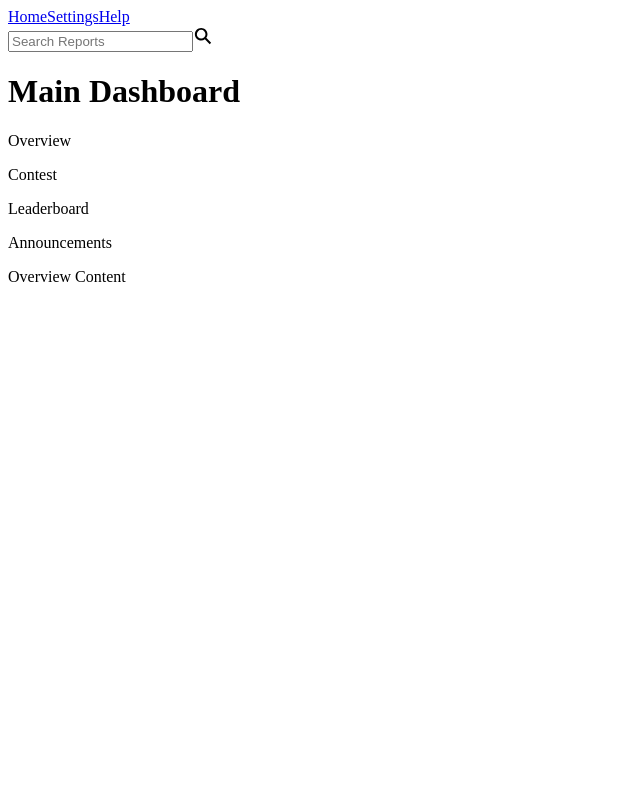
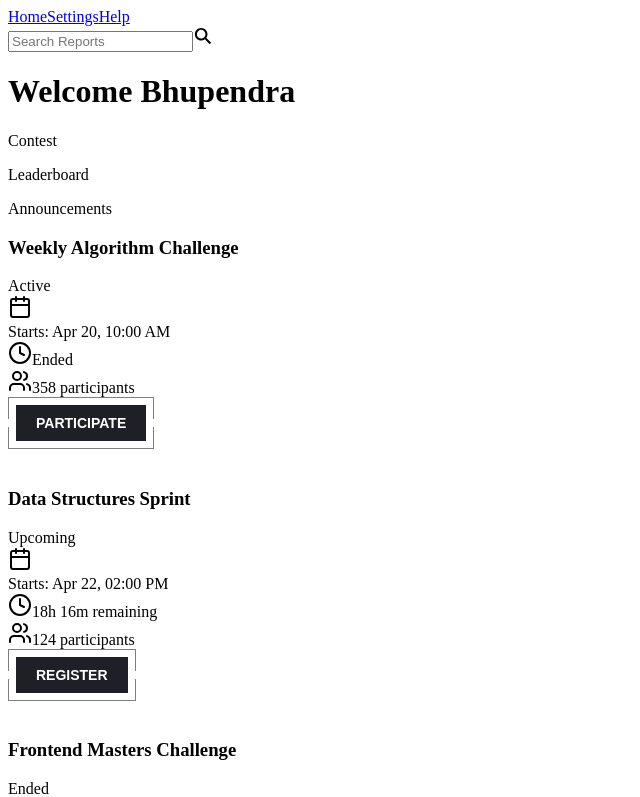
Before and after one commit to Bhupendra-003/concat, a Next.js app: page / in a window 1280 px wide. Shown: the top 797 px of the page, without its empty margins (0-640 px from the left). Built offline with nearby package versions, Linux system fonts and the light colour scheme.

Commit message:
listing contests

```diff
--- a/package.json
+++ b/package.json
@@ -16,6 +16,7 @@
     "react": "^19.0.0",
     "react-dom": "^19.0.0",
     "react-icons": "^5.5.0",
+    "styled-components": "^6.1.17",
     "tailwind-merge": "^3.2.0",
     "tw-animate-css": "^1.2.8"
   },
--- a/src/app/page.tsx
+++ b/src/app/page.tsx
@@ -1,6 +1,7 @@
 "use client";
 import React, { useState } from 'react';
 import Header from '../components/Header';
+import Contest from '@/components/tabs/Contest';
 
 interface TabData {
   id: number;
@@ -10,7 +11,6 @@ interface TabData {
 
 function Page() {
   const tabs: TabData[] = [
-    { id: 0, label: "Overview", width: "w-8" },
     { id: 1, label: "Contest", width: "w-6" },
     { id: 2, label: "Leaderboard", width: "w-12" },
     { id: 3, label: "Announcements", width: "w-12" },
@@ -27,7 +27,7 @@ function Page() {
     <div className='px-24 pt-4'>
       <Header />
       <main className='mt-2'>
-        <h1 className="text-4xl font-semibold py-6">Main Dashboard</h1>
+        <h1 className="text-4xl font-semibold py-6">Welcome <span className='text-primary ml-1'>Bhupendra</span></h1>
         <nav className='flex space-x-12 text-sm'>
           {tabs.map((tab) => (
             <div key={tab.id} className="relative flex flex-col items-center">
@@ -44,8 +44,8 @@ function Page() {
           ))}
         </nav>
         <div className="mt-8">
-          {selectedTab.id === 0 && <div>Overview Content</div>}
-          {selectedTab.id === 1 && <div>Contest Content</div>}
+          {selectedTab.id === 0 && <Contest />}
+          {selectedTab.id === 1 && <Contest />}
           {selectedTab.id === 2 && <div>Leaderboard Content</div>}
           {selectedTab.id === 3 && <div>Announcements Content</div>}
         </div>
--- /dev/null
+++ b/src/components/Button.tsx
@@ -0,0 +1,137 @@
+import React from 'react';
+import styled from 'styled-components';
+
+const Button = ({ children, ...props }: { children: React.ReactNode, [key: string]: any }) => {
+    return (
+        <StyledWrapper>
+            <button className="button" {...props}>
+                <span className="button_lg">
+                    <span className="button_sl" />
+                    <span className="button_text">{children}</span>
+                </span>
+            </button>
+        </StyledWrapper>
+    );
+}
+
+const StyledWrapper = styled.div`
+  .button {
+    -moz-appearance: none;
+    -webkit-appearance: none;
+    appearance: none;
+    border: none;
+    background: none;
+    color: #1f2027;
+    cursor: pointer;
+    position: relative;
+    padding: 8px;
+    margin-bottom: 20px;
+    text-transform: uppercase;
+    font-weight: bold;
+    font-size: 14px;
+    transition: all .15s ease;
+  }
+
+  .button::before,
+  .button::after {
+    content: '';
+    display: block;
+    position: absolute;
+    right: 0;
+    left: 0;
+    height: calc(50% - 5px);
+    border: 1px solid #7D8082;
+    transition: all .15s ease;
+  }
+
+  .button::before {
+    top: 0;
+    border-bottom-width: 0;
+  }
+
+  .button::after {
+    bottom: 0;
+    border-top-width: 0;
+  }
+
+  .button:active,
+  .button:focus {
+    outline: none;
+  }
+
+  .button:active::before,
+  .button:active::after {
+    right: 3px;
+    left: 3px;
+  }
+
+  .button:active::before {
+    top: 3px;
+  }
+
+  .button:active::after {
+    bottom: 3px;
+  }
+
+  .button_lg {
+    position: relative;
+    display: block;
+    padding: 10px 20px;
+    color: #fff;
+    background-color: #1f2027;
+    overflow: hidden;
+    box-shadow: inset 0px 0px 0px 1px transparent;
+  }
+
+  .button_lg::before {
+    content: '';
+    display: block;
+    position: absolute;
+    top: 0;
+    left: 0;
+    width: 2px;
+    height: 2px;
+    background-color: #1f2027;
+  }
+
+  .button_lg::after {
+    content: '';
+    display: block;
+    position: absolute;
+    right: 0;
+    bottom: 0;
+    width: 4px;
+    height: 4px;
+    background-color: #1f2027;
+    transition: all .2s ease;
+  }
+
+  .button_sl {
+    display: block;
+    position: absolute;
+    top: 0;
+    bottom: -1px;
+    left: -8px;
+    width: 0;
+    background-color: #ff4655;
+    transform: skew(-15deg);
+    transition: all .2s ease;
+  }
+
+  .button_text {
+    position: relative;
+  }
+
+  .button:hover {
+    color: #1f2027;
+  }
+
+  .button:hover .button_sl {
+    width: calc(100% + 15px);
+  }
+
+  .button:hover .button_lg::after {
+    background-color: #fff;
+  }`;
+
+export default Button;
--- /dev/null
+++ b/src/components/tabs/Contest.tsx
@@ -0,0 +1,154 @@
+"use client";
+import React, { useState } from 'react';
+import { Clock, Users, ChevronRight, Award, Calendar } from 'lucide-react';
+import Button from '../Button';
+
+interface Contest {
+    id: string;
+    name: string;
+    startTime: string;
+    endTime: string;
+    participants: number;
+    difficulty: 'Easy' | 'Medium' | 'Hard';
+    status: 'Active' | 'Upcoming' | 'Ended';
+}
+
+function Contest() {
+    const [activeTab, setActiveTab] = useState<'Active' | 'Upcoming' | 'Ended'>('Active');
+
+    const contests: Contest[] = [
+        {
+            id: "c1",
+            name: "Weekly Algorithm Challenge",
+            startTime: "2025-04-20T10:00:00",
+            endTime: "2025-04-23T10:00:00",
+            participants: 358,
+            difficulty: "Medium",
+            status: "Active"
+        },
+        {
+            id: "c2",
+            name: "Data Structures Sprint",
+            startTime: "2025-04-22T14:00:00",
+            endTime: "2025-04-24T14:00:00",
+            participants: 124,
+            difficulty: "Easy",
+            status: "Upcoming"
+        },
+        {
+            id: "c3",
+            name: "Frontend Masters Challenge",
+            startTime: "2025-04-18T09:00:00",
+            endTime: "2025-04-25T23:59:00",
+            participants: 521,
+            difficulty: "Hard",
+            status: "Ended"
+        }
+    ];
+
+    // Filter contests based on active tab
+    const filteredContests = contests.filter(contest => contest.status === activeTab);
+
+    // Format date for display
+    const formatDate = (dateString: string) => {
+        const date = new Date(dateString);
+        return date.toLocaleDateString('en-US', {
+            month: 'short',
+            day: 'numeric',
+            hour: '2-digit',
+            minute: '2-digit'
+        });
+    };
+
+    // Get time remaining for active contests
+    const getTimeRemaining = (endTime: string) => {
+        const end = new Date(endTime).getTime();
+        const now = new Date().getTime();
+        const distance = end - now;
+
+        if (distance < 0) return "Ended";
+
+        const days = Math.floor(distance / (1000 * 60 * 60 * 24));
+        const hours = Math.floor((distance % (1000 * 60 * 60 * 24)) / (1000 * 60 * 60));
+        const minutes = Math.floor((distance % (1000 * 60 * 60)) / (1000 * 60));
+
+        if (days > 0) return `${days}d ${hours}h remaining`;
+        return `${hours}h ${minutes}m remaining`;
+    };
+
+    // Get difficulty color
+    const getDifficultyColor = (difficulty: 'Easy' | 'Medium' | 'Hard') => {
+        switch (difficulty) {
+            case 'Easy': return 'bg-green-500';
+            case 'Medium': return 'bg-yellow-500';
+            case 'Hard': return 'bg-red-500';
+            default: return '';
+        }
+    };
+
+    //get badge color
+    const getBadgeColor = (status: 'Active' | 'Upcoming' | 'Ended') => {
+        switch (status) {
+            case 'Active': return 'bg-chart-4';
+            case 'Upcoming': return 'bg-primary-alt';
+            case 'Ended': return 'bg-chart-1';
+            default: return '';
+        }
+    };
+
+    return (
+        <div className="mt-6">
+
+            {/* Contest Cards */}
+            <div className="space-y-4">
+                {contests.map((contest) => (
+                    <div key={contest.id} className="bg-card rounded-4xl p-6 ">
+                        <div className="flex justify-between items-start">
+                            <div className="flex-1 flex flex-col gap-3">
+                                <div className="flex gap-4 items-center mb-2">
+                                    <h3 className="text-xl font-bold text-white">{contest.name}</h3>
+                                    <div className={`text-background px-2 py-1 text-sm font-semibold rounded-full ${getBadgeColor(contest.status)}`}>{contest.status}</div>
+                                </div>
+
+                                <div className="flex flex-wrap gap-6 text-sm text-gray-300">
+                                    <div className="flex items-center">
+                                        <Calendar className="w-4 h-4 mr-2 text-gray-400" />
+                                        <div className='flex gap-4'>
+                                            <div>Starts: {formatDate(contest.startTime)}</div>
+                                        </div>
+                                    </div>
+
+                                    <div className="flex items-center">
+                                        <Clock className="w-4 h-4 mr-2 text-gray-400" />
+                                        <span>{getTimeRemaining(contest.endTime)}</span>
+                                    </div>
+
+                                    <div className="flex items-center">
+                                        <Users className="w-4 h-4 mr-2 text-gray-400" />
+                                        <span>{contest.participants} participants</span>
+                                    </div>
+                                </div>
+                            </div>
+
+                            <div className="flex gap-3">
+                                {contest.status === "Active" && <Button>Participate</Button>}
+                                {contest.status === "Upcoming" && <Button>Register</Button>}
+                                {contest.status === "Ended" && <Button>View</Button>}
+                            </div>
+                        </div>
+                    </div>
+                ))}
+            </div>
+
+            {filteredContests.length === 0 && (
+                <div className="text-center py-16">
+                    <Award className="w-12 h-12 mx-auto mb-4 text-gray-500" />
+                    <h3 className="text-lg font-medium text-gray-300">No {activeTab.toLowerCase()} contests</h3>
+                    <p className="text-gray-500 mt-1">Check back later for new contests</p>
+                </div>
+            )}
+        </div>
+    );
+}
+
+export default Contest;
```
Also changed, not shown: src/app/contest/page.tsx (added, +11 -0 lines), src/app/globals.css (+6 -6 lines), 1 other file (tests, documents, lock files or other folders).
